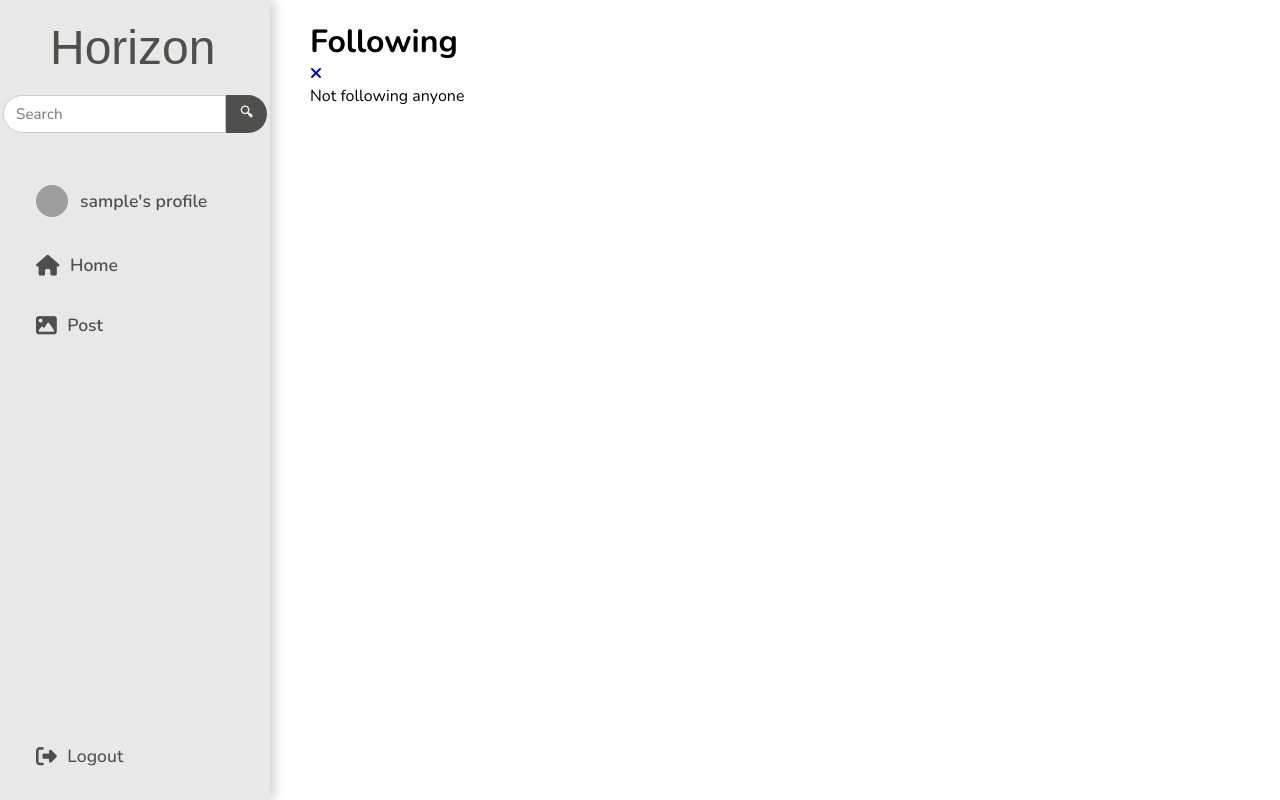
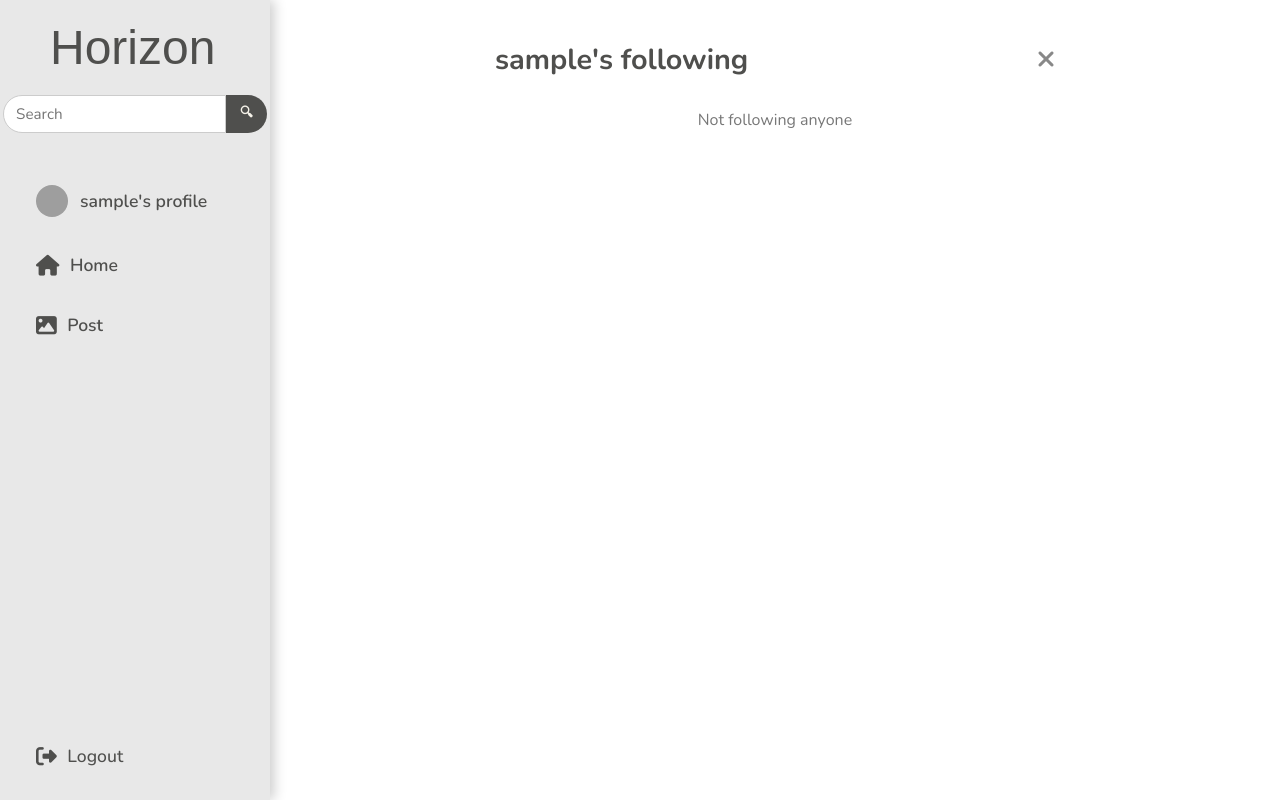
Before and after one commit to mrymSharaf/Horizon, a Django app: page /users/1/following/ in a window 1280 px wide. Run offline with Django 5.2, Linux system fonts and the light colour scheme; the visitor is signed in with stand-in values (Sample User, id 1); data comes from the database, SQL or seed files in the repository; data that the repository does not hold is empty; some libraries are stand-ins or nearby versions; some web fonts are replaced; grey boxes are pictures that could not be loaded.

Commit message:
Add css to followers/following templates

```diff
--- a/main_app/static/styles/follow/follow.css
+++ b/main_app/static/styles/follow/follow.css
@@ -0,0 +1,104 @@
+.followers-container {
+    max-width: 600px;
+    margin: 0 auto;
+    padding: 20px;
+    display: flex;
+    flex-direction: column;
+    gap: 20px;
+}
+
+.followers-header {
+    display: flex;
+    justify-content: space-between;
+    align-items: center;
+    margin-bottom: 10px;
+}
+
+.followers-header h1 {
+    font-size: 1.8rem;
+    font-weight: 700;
+    color: #4F4F4D;
+}
+
+.followers-header a {
+    font-size: 1.5rem;
+    color: #888;
+    text-decoration: none;
+    transition: color 0.3s;
+}
+
+.followers-header a:hover {
+    color: #4F4F4D;
+}
+
+.follow-item {
+    display: flex;
+    justify-content: space-between;
+    align-items: center;
+    padding: 10px 15px;
+    background-color: #f4f4f4;
+    border-radius: 12px;
+    margin-bottom: 10px;
+    box-shadow: 0 2px 6px rgba(0,0,0,0.05);
+}
+
+.follow-item a{
+    text-decoration: none;
+}
+
+.follow-user-info {
+    display: flex;
+    align-items: center;
+    gap: 12px;
+}
+
+.profile-img {
+    width: 50px;
+    height: 50px;
+    border-radius: 50%;
+    object-fit: cover;
+    border: 2px solid #ddd;
+}
+
+.user-names {
+    display: flex;
+    flex-direction: column;
+}
+
+.username {
+    font-weight: 600;
+    font-size: 1rem;
+    color: #4F4F4D;
+}
+
+.user-full-name {
+    font-weight: 400;
+    font-size: 0.85rem;
+    color: #777;
+}
+
+.follow-section {
+    margin-left: auto;
+}
+
+.follow-btn {
+    background-color: #4F4F4D;
+    color: #fff;
+    font-weight: 600;
+    padding: 6px 14px;
+    border-radius: 10px;
+    border: none;
+    cursor: pointer;
+    font-size: 0.85rem;
+    transition: background-color 0.3s ease, transform 0.2s ease;
+}
+
+.follow-btn:hover {
+    background-color: #414141;
+}
+
+.no-follow {
+    text-align: center;
+    font-size: 1rem;
+    color: #777;
+}
--- a/main_app/templates/follow/following-list.html
+++ b/main_app/templates/follow/following-list.html
@@ -1,23 +1,32 @@
 {% extends "base.html" %}
+{% load static %}
 
 {% block head %}
 <script src="https://ajax.googleapis.com/ajax/libs/jquery/2.1.3/jquery.min.js"></script>
+<link rel="stylesheet" href="{% static 'styles/follow/follow.css' %}">
 {% endblock head %}
 
 {% block body %}
-<h1>Following</h1>
+<div class="followers-container">
+    <div class="followers-header">
+        <h1>{{profile_user.username}}'s following</h1>
         <a href="{%url 'user-details' profile_user.pk %}"><i class="fa-solid fa-xmark"></i></a>
-
+    </div>
     {% if following %}
         {% for follow in following %}
             <div class="follow-item">
                 <a href="{% url 'user-details' follow.following.pk %}">
+                    <div class="follow-user-info">
                         {% if follow.following.profile.profile_photo %}
                             <img src="{{ follow.following.profile.profile_photo.url }}" alt="profile photo" class="profile-img">
                         {% else %}
                             <img src="https://res.cloudinary.com/dquu356xs/image/upload/v1757511943/no-pfp_sx5tta.webp" alt="Default Profile" class="profile-img">
                         {% endif %}
-                {{ follow.following.username }}
+                        <div class="user-names">
+                            <span class="username">{{ follow.following.username }}</span>
+                            <span class="user-full-name">{{ follow.following.first_name }} {{ follow.following.last_name }}</span>
+                        </div>
+                    </div>
                 </a>
                 <div class="follow-section">
                     {% if request.user != follow.following %}
@@ -33,13 +42,12 @@
                         </form>
                     {% endif %}
                 </div>
-            <span class="user-full-name">{{ follow.following.first_name }} {{ follow.following.last_name }}</span>
             </div>
         {% endfor %}
     {% else %}
-    <p>Not following anyone</p>
+        <p class="no-follow">Not following anyone</p>
     {% endif %}
-
+</div>
 {% endblock body %}
 {% block scripts %}
 <script>
```
Also changed, not shown: main_app/templates/follow/followrs-list.html (+14 -7 lines). Lines whose indentation alone changed are shown as unchanged.
